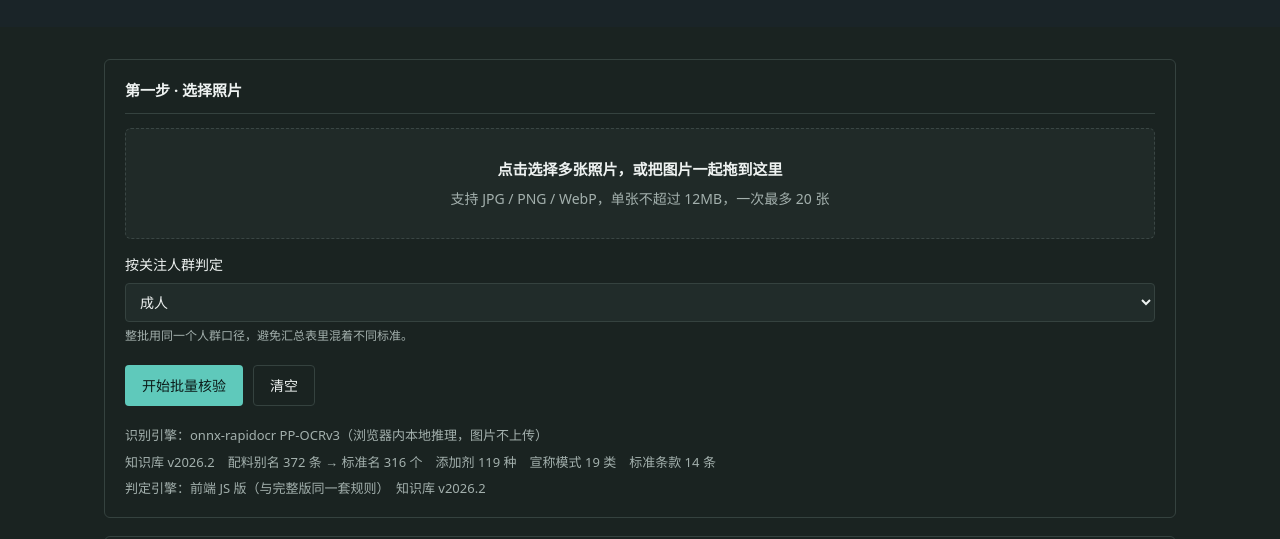
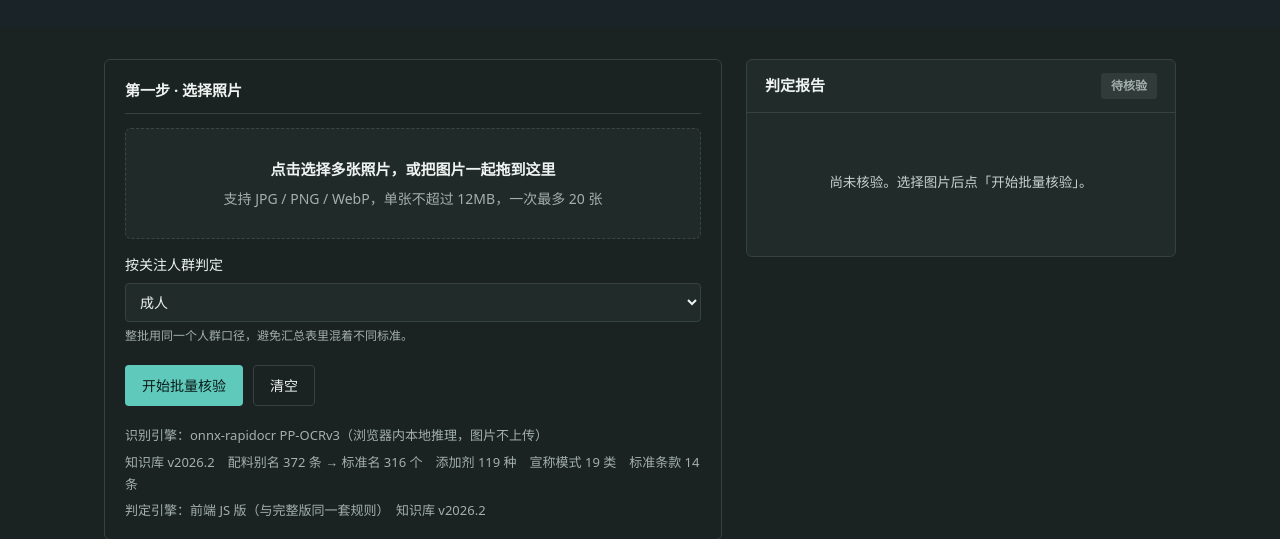
Before and after one commit to ZZZZZZZ13434/shihua-shishuo, a plain HTML site: page batch.html in a window 1280 px wide. Shown: the part 208-747 px from the top of the page. Drawn offline with Linux system fonts and the light colour scheme.

Commit message:
三页判定报告移入右侧分栏

```diff
--- a/batch.html
+++ b/batch.html
@@ -62,8 +62,10 @@
   </div>
 </section>
 
-<main>
+<main class="verify-layout">
 
+
+  <div class="verify-main">
   <div id="notice" class="notice" role="status" aria-live="polite" hidden></div>
 
   <div class="panel">
@@ -90,7 +92,7 @@
 
   <div class="panel">
     <div class="panel-title">第二步 · 汇总</div>
-    <div class="stages" id="stages" hidden aria-live="polite"></div>
+
     <div id="batchSummary" class="muted">尚未核验。</div>
     <div class="note" style="margin-top:12px">
       批量核验为了跑得快，<b>跳过了拍照核验里的「人工核对」环节</b>，用的是原始识别结果。
@@ -104,8 +106,24 @@
       <span class="report-title" id="detailTitle">单张报告</span>
       <span class="report-badge" id="reportBadge">—</span>
     </div>
-    <div id="report" aria-live="polite" aria-busy="false"></div>
+
   </div>
+
+  </div>
+
+  <aside class="verify-side">
+    <div class="report-panel">
+      <div class="report-head">
+        <span class="report-title">判定报告</span>
+        <span class="report-badge" id="reportBadge">待核验</span>
+      </div>
+      <div class="report-scroll">
+        <div class="stages" id="stages" hidden aria-live="polite"></div>
+        <div id="placeholder" class="report-empty">尚未核验。选择图片后点「开始批量核验」。</div>
+        <div id="report" aria-live="polite" aria-busy="false"></div>
+      </div>
+    </div>
+  </aside>
 
 </main>
 
```
Also changed, not shown: barcode.html (+20 -2 lines).
